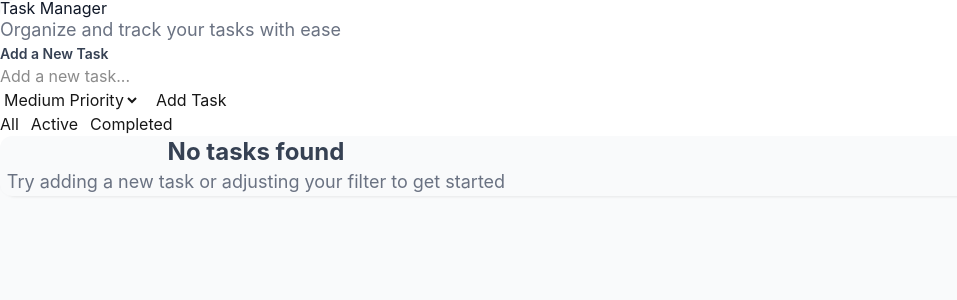
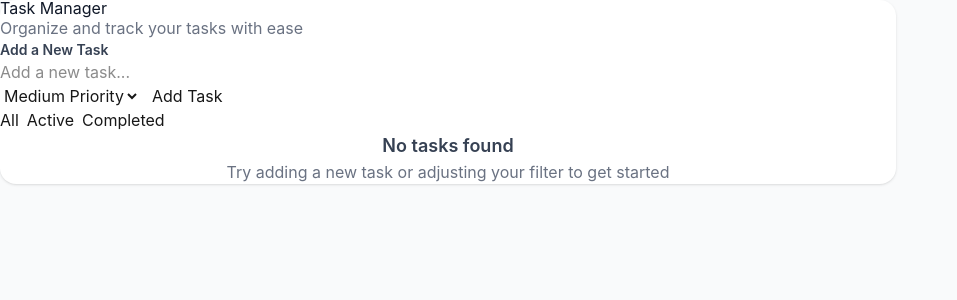
Before and after one commit to gitlarshub/AI-Agent, a Next.js app: page / in a window 1280 px wide. Shown: the top 300 px of the page, without its empty margins (0-957 px from the left). Built offline with nearby package versions, Linux system fonts and the light colour scheme.

Commit message:
refactor: apply exact UI Layout Rules - centered modern layout with max-w-4xl, py-8, cleaned spacing

```diff
--- a/app/page.tsx
+++ b/app/page.tsx
@@ -68,12 +68,12 @@ export default function HomePage() {
   })
 
   return (
-    <main className="min-h-screen bg-gray-50">
-      <div className="max-w-5xl mx-auto px-4 sm:px-6 lg:px-8 py-12 sm:py-20">
-        <div className="bg-white rounded-2xl shadow-sm p-8 sm:p-10" style={{ boxShadow: '0 1px 3px rgba(0, 0, 0, 0.08)' }}>
-          <header className="mb-12 pb-8 border-b border-gray-200">
-            <h1 className="text-5xl sm:text-6xl font-bold text-gray-900 mb-2">Task Manager</h1>
-            <p className="text-gray-500 text-lg">Organize and track your tasks with ease</p>
+    <main className="min-h-screen bg-gray-50 py-8">
+      <div className="max-w-4xl mx-auto px-4 sm:px-6 lg:px-8">
+        <div className="bg-white rounded-2xl shadow-sm p-6 sm:p-8">
+          <header className="mb-8">
+            <h1 className="text-4xl sm:text-5xl font-bold text-gray-900 mb-2">Task Manager</h1>
+            <p className="text-gray-500 text-base">Organize and track your tasks with ease</p>
           </header>
           <AddTaskForm onAddTask={addTask} />
           <FilterButtons activeFilter={filter} onFilterChange={setFilter} />
--- a/components/AddTaskForm.tsx
+++ b/components/AddTaskForm.tsx
@@ -19,8 +19,8 @@ export default function AddTaskForm({ onAddTask }: AddTaskFormProps) {
   }
 
   return (
-    <form onSubmit={handleSubmit} className="mb-10 pb-8 border-b border-gray-200">
-      <div className="space-y-3 mb-5">
+    <form onSubmit={handleSubmit} className="mb-8">
+      <div className="space-y-3 mb-4">
         <label htmlFor="task-input" className="block text-sm font-semibold text-gray-700">Add a New Task</label>
         <input
           id="task-input"
@@ -32,7 +32,7 @@ export default function AddTaskForm({ onAddTask }: AddTaskFormProps) {
           aria-label="Task title"
         />
       </div>
-      <div className="flex gap-4 flex-wrap items-center">
+      <div className="flex gap-3 flex-wrap items-center">
         <select
           value={priority}
           onChange={(e) => setPriority(e.target.value as Priority)}
@@ -46,7 +46,7 @@ export default function AddTaskForm({ onAddTask }: AddTaskFormProps) {
         </select>
         <button
           type="submit"
-          className="bg-blue-600 hover:bg-blue-700 text-white px-8 py-2 rounded font-semibold"
+          className="bg-blue-600 hover:bg-blue-700 text-white px-6 py-2 rounded font-semibold"
           style={{ borderRadius: '6px' }}
           aria-label="Add task"
         >
--- a/components/FilterButtons.tsx
+++ b/components/FilterButtons.tsx
@@ -13,13 +13,13 @@ export default function FilterButtons({ activeFilter, onFilterChange }: FilterBu
     ]
 
     return (
-        <div className="flex flex-wrap gap-3 mb-10 pb-8 border-b border-gray-200">
-            <div className="flex gap-3">
+        <div className="flex flex-wrap gap-3 mb-8">
+            <div className="flex gap-2">
                 {filters.map((filter) => (
                     <button
                         key={filter.value}
                         onClick={() => onFilterChange(filter.value)}
-                        className={`px-6 py-2 rounded font-semibold transition-colors ${activeFilter === filter.value
+                        className={`px-5 py-2 rounded font-semibold transition-colors ${activeFilter === filter.value
                                 ? "bg-blue-600 text-white"
                                 : "bg-gray-100 text-gray-700 hover:bg-gray-200"
                             }`}
--- a/components/TaskItem.tsx
+++ b/components/TaskItem.tsx
@@ -11,7 +11,7 @@ type TaskItemProps = {
 export default function TaskItem({ task, onToggle, onDelete }: TaskItemProps) {
     return (
         <li
-            className={`flex items-center justify-between px-6 py-5 transition-colors ${task.completed
+            className={`flex items-center justify-between px-6 py-4 transition-colors ${task.completed
                 ? "bg-gray-50"
                 : "bg-white hover:bg-gray-50"
                 }`}
--- a/components/TaskList.tsx
+++ b/components/TaskList.tsx
@@ -11,23 +11,21 @@ type TaskListProps = {
 export default function TaskList({ tasks, onToggleTask, onDeleteTask }: TaskListProps) {
   if (tasks.length === 0) {
     return (
-      <div className="bg-gray-50 rounded-xl p-16 text-center">
-        <div className="max-w-lg mx-auto">
-          <p className="text-gray-700 text-2xl font-bold mb-3">No tasks found</p>
-          <p className="text-gray-500 text-lg">Try adding a new task or adjusting your filter to get started</p>
-        </div>
+      <div className="text-center py-12">
+        <p className="text-gray-700 text-lg font-semibold mb-2">No tasks found</p>
+        <p className="text-gray-500 text-base">Try adding a new task or adjusting your filter to get started</p>
       </div>
     )
   }
 
   return (
     <div className="space-y-4">
-      <ul className="border border-gray-200 rounded-xl overflow-hidden divide-y divide-gray-200" style={{ boxShadow: '0 1px 3px rgba(0, 0, 0, 0.08)' }}>
+      <ul className="border border-gray-200 rounded-xl overflow-hidden divide-y divide-gray-200 shadow-sm">
         {tasks.map((task) => (
           <TaskItem key={task.id} task={task} onToggle={onToggleTask} onDelete={onDeleteTask} />
         ))}
       </ul>
-      <p className="text-gray-500 text-sm text-center py-3">
+      <p className="text-gray-500 text-sm text-center py-2">
         {tasks.length} {tasks.length === 1 ? 'task' : 'tasks'} displayed
       </p>
     </div>
```
